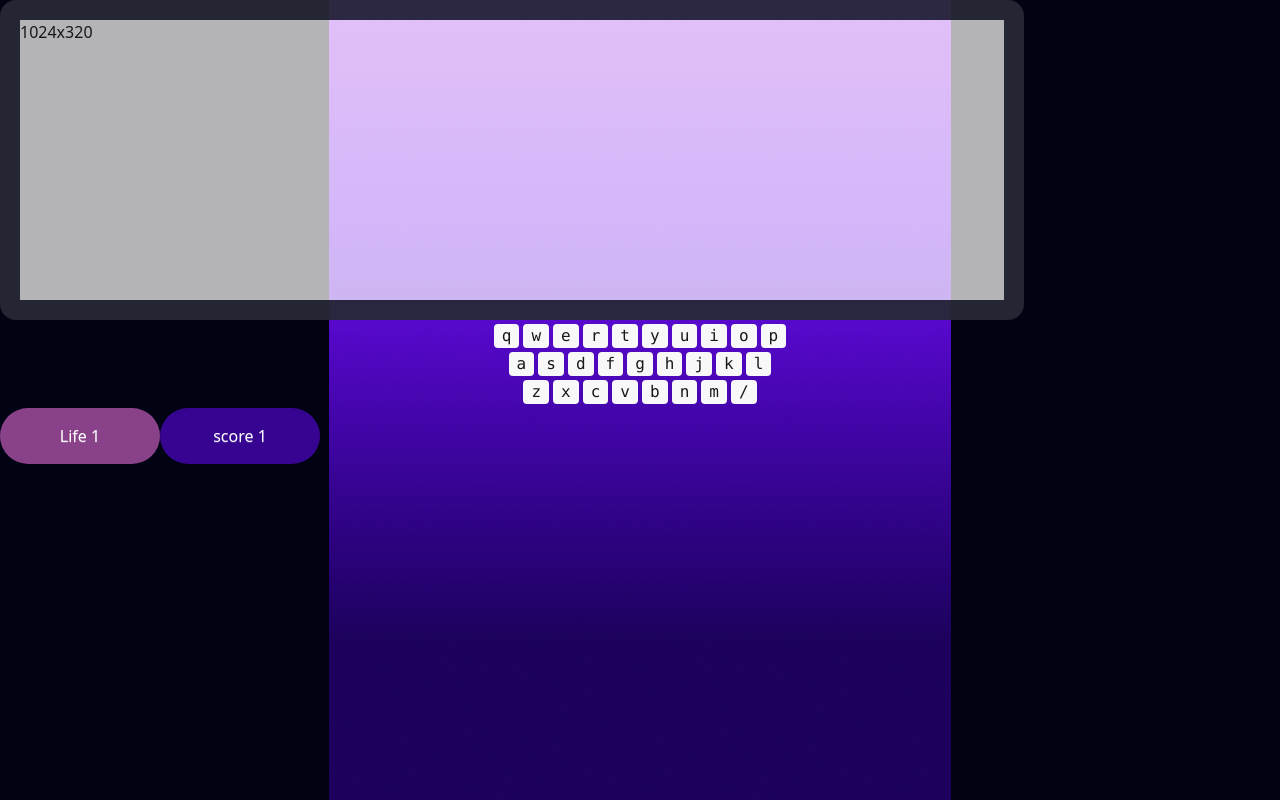
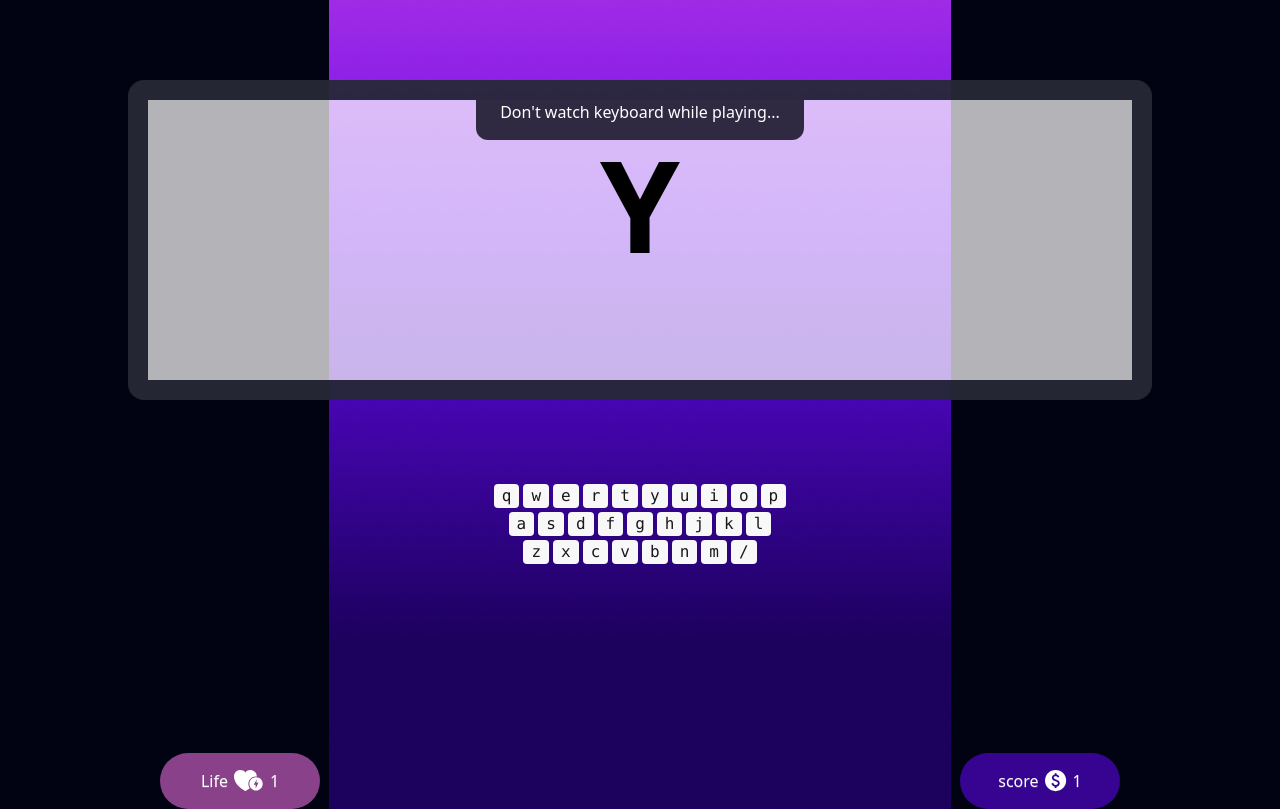
Before and after one commit to Diptesh8/alpha-clash-project-game, a website: page index.html in a window 1280 px wide. Drawn offline with nearby package versions, Linux system fonts and the light colour scheme.

Commit message:
addded keybord section 2nd page

```diff
--- a/index.html
+++ b/index.html
@@ -1,5 +1,6 @@
 <!DOCTYPE html>
 <html lang="en">
+
 <head>
     <meta charset="UTF-8">
     <meta name="viewport" content="width=device-width, initial-scale=1.0">
@@ -8,6 +9,7 @@
     <script src="https://cdn.tailwindcss.com"></script>
     <link href="https://cdn.jsdelivr.net/npm/daisyui@5" rel="stylesheet" type="text/css" />
 </head>
+
 <body class="min-h-screen bg-[#010313] bg-[url('./images/background.png')] bg-no-repeat bg-center">
     <main class=>
         <!-- home  scren part-------- -->
@@ -20,13 +22,19 @@
         </section>
         <!-- playground part--------- -->
         <section class="playground">
-        <div>
+            <div class="flex justify-center flex-col items-center gap-20 pt-20">
                 <!-- screen -->
                 <div class="w-[1024px] h-[320px] border-[20px] rounded-2xl border-[#010313cc] bg-[#FFFFFFb3]">
-    1024x320
+                    <div class="flex justify-center">
+                        <p class="bg-[#2F2941] text-white rounded-bl-[12px] rounded-br-[12px] px-6 pb-4">Don't watch
+                            keyboard while playing...</p>
+                    </div>
+                    <div class="flex justify-center items-center">
+                        <p class="text-black text-9xl font-bold h-full">Y</p>
+                    </div>
                 </div>
                 <!-- keybord start-->
-             <div>
+                <div class="w-[684px] h-[193px]">
                     <div class="my-1 flex w-full justify-center gap-1">
                         <kbd class="kbd">q</kbd>
                         <kbd class="kbd">w</kbd>
@@ -63,9 +71,14 @@
                 </div>
                 <!-- keybord end -->
                 <!-- life scored -->
-             <div class="flex space">
-                <button class="btn btn-active btn-warning text-white bg-[#894189] rounded-[30px] w-[160px] h-[56px]">Life 1</button>
-                <button class="btn btn-active btn-warning text-white bg-[#360490] rounded-[30px] w-[160px] h-[56px]">score 1</button>
+                <div class="flex justify-between w-3/4">
+                    <button
+                        class="btn btn-active btn-warning text-white bg-[#894189] rounded-[30px] w-[160px] h-[56px]">Life
+                        <img src="./images/heart.svg">
+                        1</button>
+                    <button
+                        class="btn btn-active btn-warning text-white bg-[#360490] rounded-[30px] w-[160px] h-[56px]">score
+                        <img src="./images/doller.svg"> 1</button>
 
                 </div>
             </div>
@@ -77,4 +90,5 @@
         </section>
     </main>
 </body>
+
 </html>
```
Also changed, not shown: images/doller.svg (added), images/heart.svg (added). Lines whose indentation alone changed are shown as unchanged.
